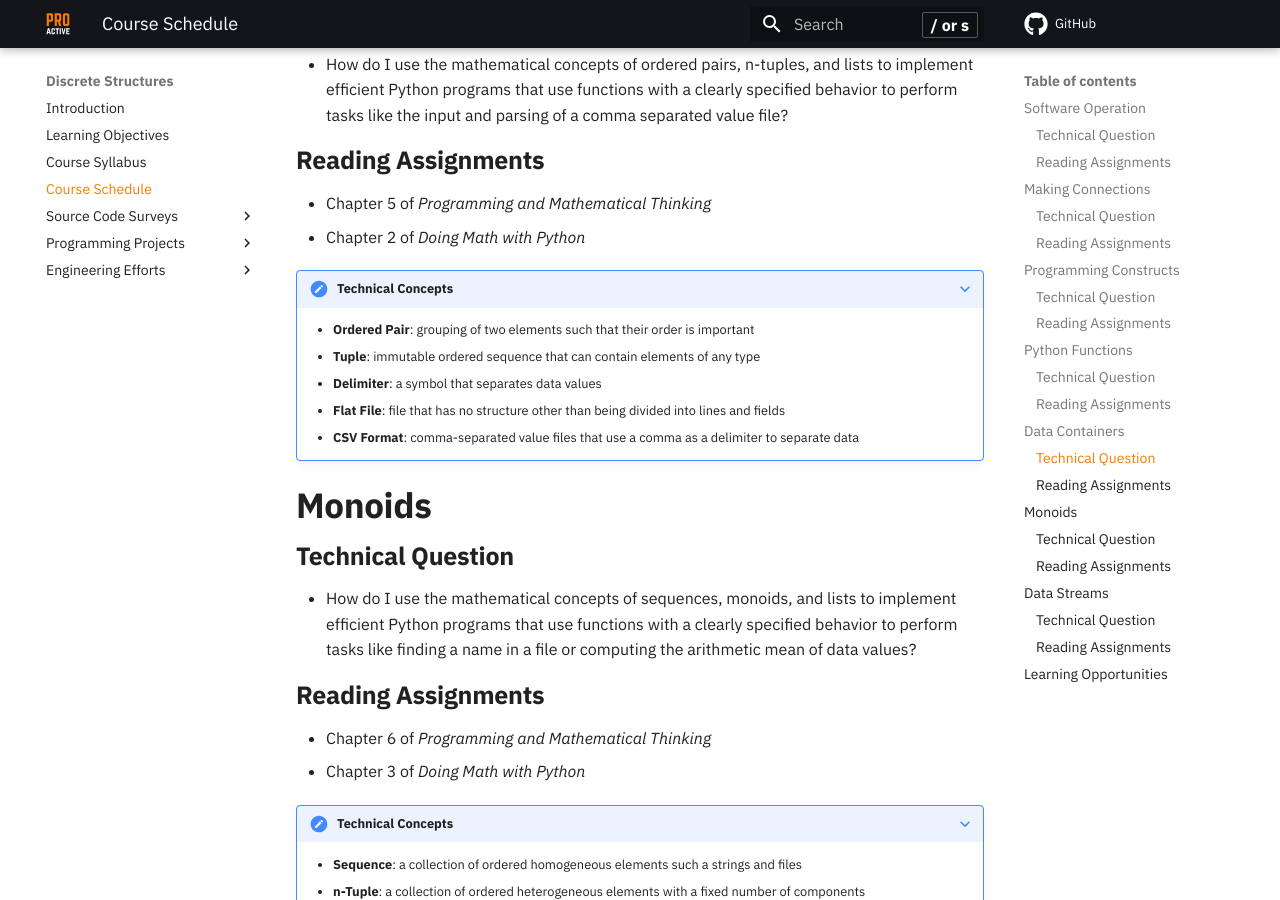
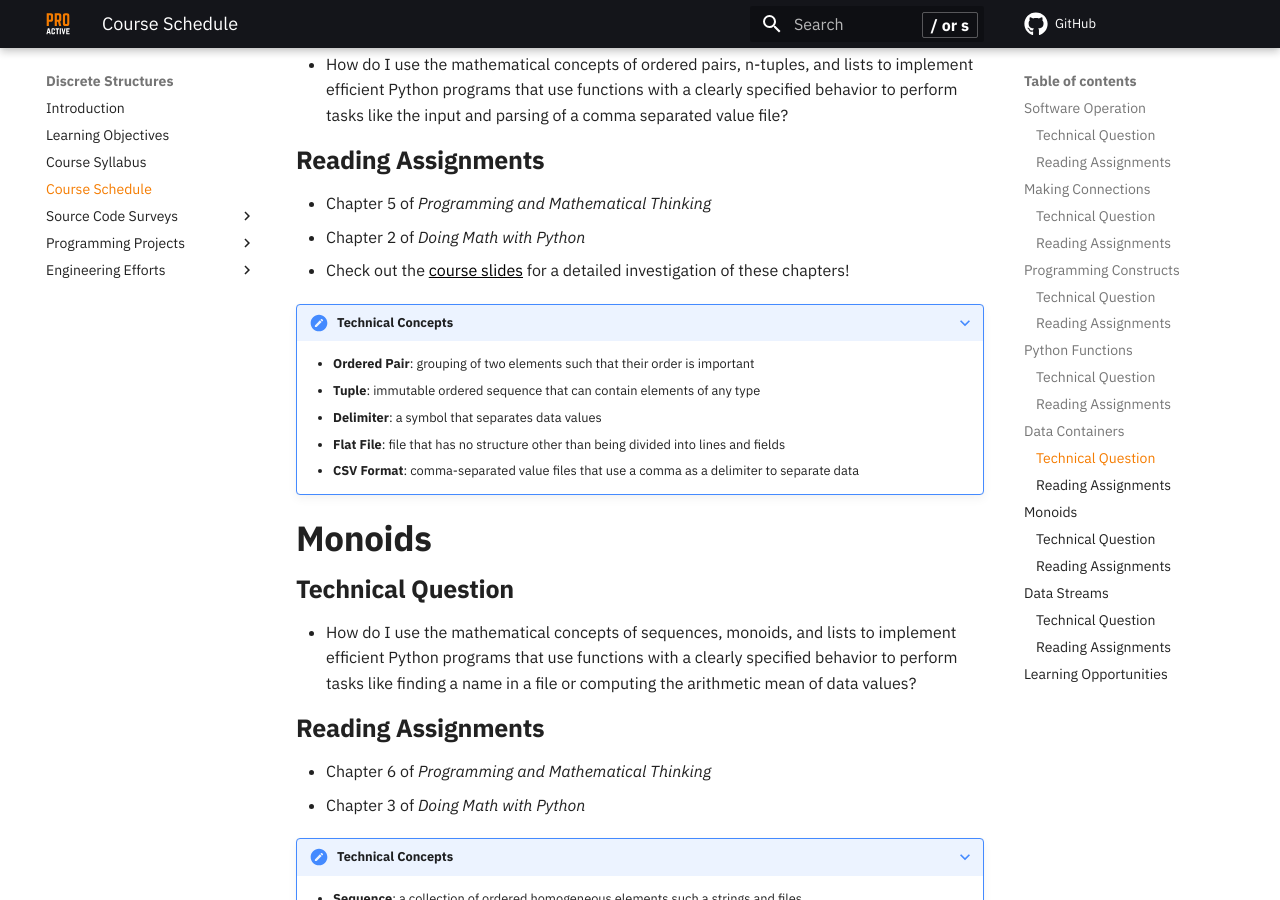
Before and after one commit to ProactiveProgrammers/www.proactiveprogrammers.com, an MkDocs documentation site: the page built from docs/discrete-structures/schedule-discrete-structures.md, in a window 1280 px wide and 900 px high, scrolled down 2211 px. Built offline with MkDocs 1.6.1 and Material for MkDocs 9.7.7, drawn with Linux system fonts in a browser that asks for light colours; comment, search, counter and statistics services are not loaded.

Commit message:
feat: Add ref to data-containers slides in schedule-discrete-structures.

```diff
--- a/docs/discrete-structures/schedule-discrete-structures.md
+++ b/docs/discrete-structures/schedule-discrete-structures.md
@@ -100,6 +100,7 @@
 
 - Chapter 5 of *Programming and Mathematical Thinking*
 - Chapter 2 of *Doing Math with Python*
+- Check out the [course slides](/slides/discrete-structures/data-containers/) for a detailed investigation of these chapters!
 
 ???+ note "Technical Concepts"
 
```
